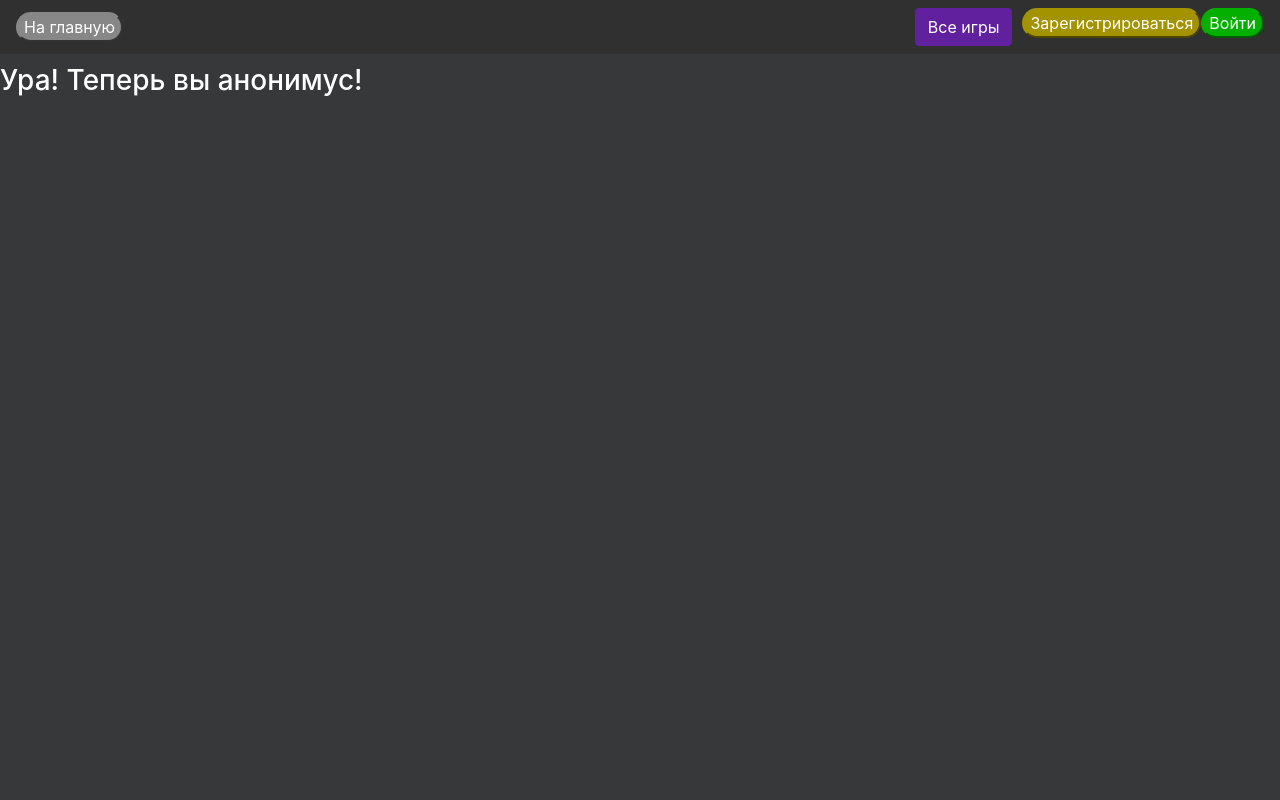
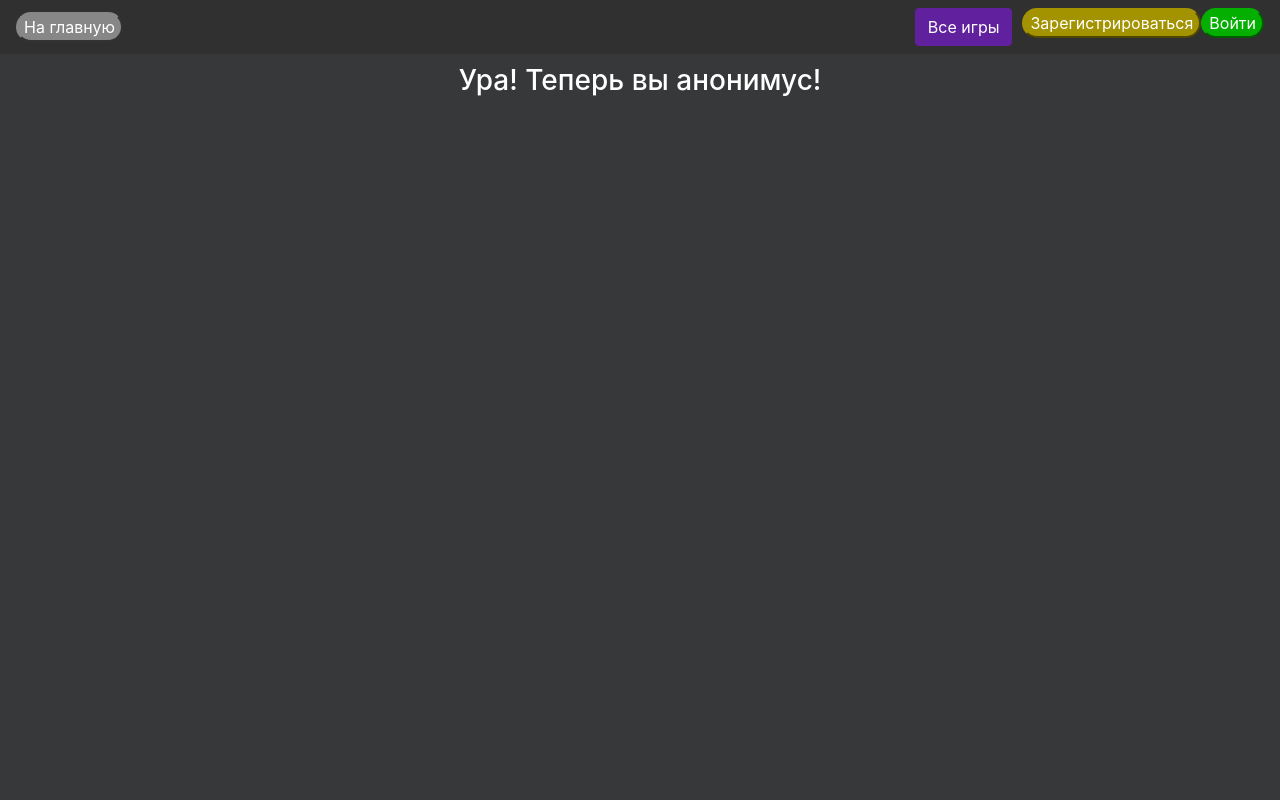
Before and after one commit to PandaPythoner/Zavalinka, a Django app: page /accounts/logout/ in a window 1280 px wide. Run offline with Django 4.2, Linux system fonts and the light colour scheme; some libraries are stand-ins or nearby versions.

Commit message:
Prettified a little

```diff
--- a/zavalinka/static/base.css
+++ b/zavalinka/static/base.css
@@ -22,7 +22,7 @@ body, html, main {
 
 .login-button {
     background-color: #04af01;
-    border-color: #04af01
+    border-color: #04af01;
 }
 
 
--- /dev/null
+++ b/zavalinka/static/registration/logged_out.css
@@ -0,0 +1,5 @@
+.logged-out-message{
+    width: fit-content;
+    margin-left: auto;
+    margin-right: auto;
+}
--- a/zavalinka/templates/base.html
+++ b/zavalinka/templates/base.html
@@ -70,14 +70,18 @@
           </li>
           {% else %}
           <li>
+            <div>
               <a href="{% url 'signup' %}">
                 <button class='signup-button super-button'> Зарегистрироваться </button>
               </a>
+            </div>
           </li>
           <li>
+            <div>
               <a class='' href="{% url 'login' %}">
                 <button class='login-button super-button' > Войти </button>
               </a>
+            </div>
           </li>
           {% endif %}
         </div>
--- a/zavalinka/templates/registration/logged_out.html
+++ b/zavalinka/templates/registration/logged_out.html
@@ -1,6 +1,13 @@
 {% extends "base.html" %}
+{% load static %}
+
+{% block header %}
+  <link href="{% static 'registration/logged_out.css' %}" rel="stylesheet" type="text/css">
+{% endblock %}
 
 
 {% block content %}
-  <h3> Ура! Теперь вы анонимус! </h3>
+  <div class='logged-out-message'>
+    <h3> Ура! Теперь вы анонимус! </h3>
+  </div>
 {% endblock %}
```
Also changed, not shown: zavalinka/db.sqlite3. Lines whose indentation alone changed are shown as unchanged.
